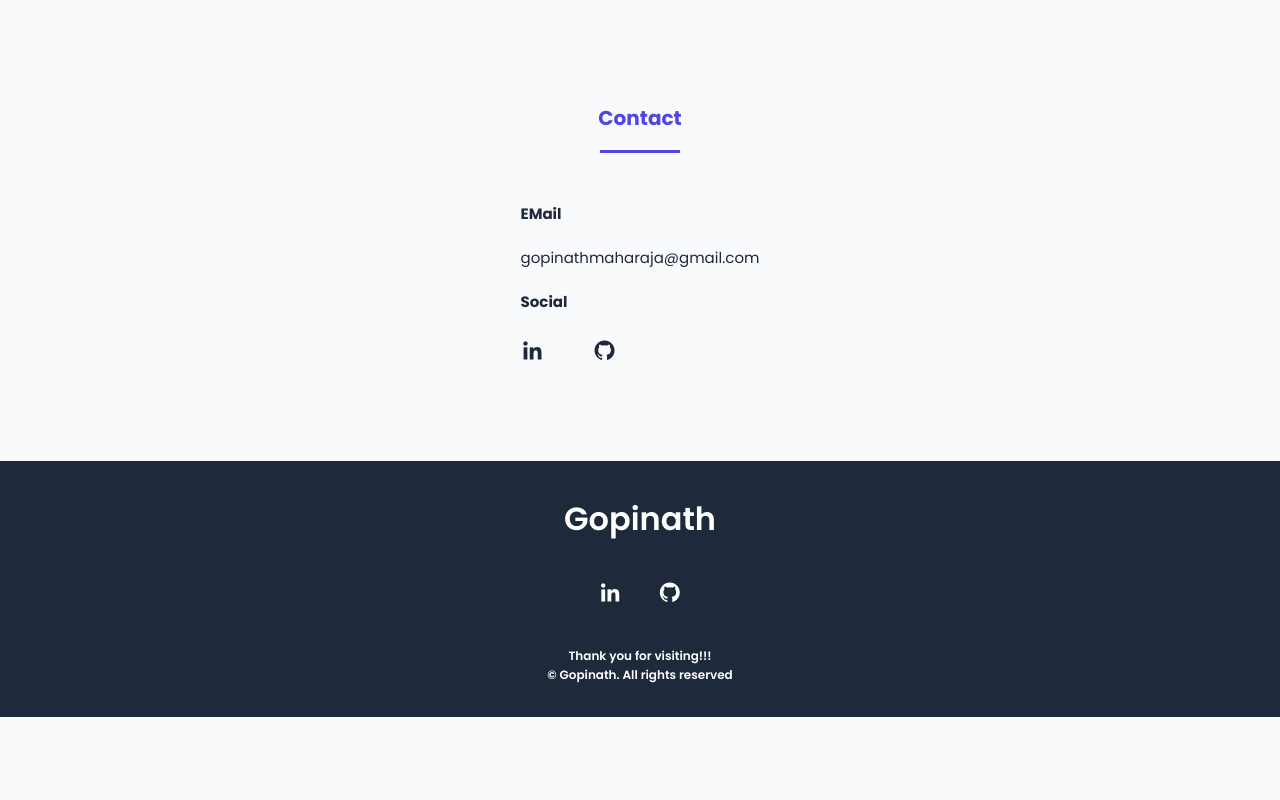
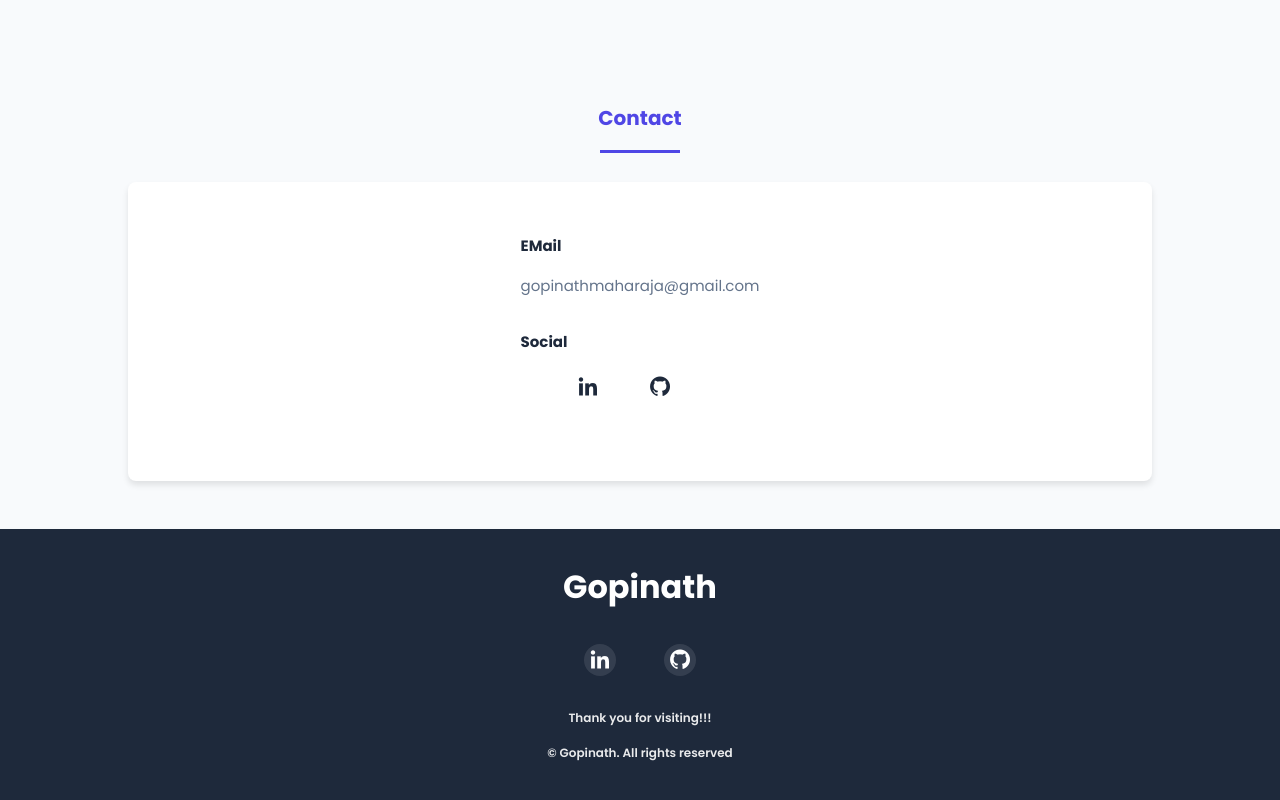
Before and after one commit to gopinathmaharaja/gopinathmaharaja.github.io, a plain HTML site: page index.html in a window 1280 px wide. Shown: the part 2550-3350 px from the top of the page. Before the commit the page ends 3267 px from the top, so only its background shows below. Drawn offline with nearby package versions, Linux system fonts and the light colour scheme.

Commit message:
Add footer styles and light mode variables for improved design

```diff
--- a/assets/css/styles.css
+++ b/assets/css/styles.css
@@ -35,6 +35,13 @@
   /* Z-index */
   --z-back: -10;
   --z-fixed: 100;
+
+  /* Light mode footer colors */
+  --footer-background: #1E293B;
+  --footer-text: #FFFFFF;
+  --footer-title: #FFFFFF;
+  --footer-social: #FFFFFF;
+  --footer-social-hover: #818CF8;
 }
 
 /* Dark theme variables */
@@ -44,10 +51,15 @@
   --text-color: #F8FAFC;
   --body-color: #1E293B;
   --title-color: #F8FAFC;
-  --text-color-light: #D1D5DB;
+  --text-color-light: #E2E8F0;
   --white-color: #1E293B;
   --container-color: #334155;
   --gradient-color: linear-gradient(135deg, #818CF8 0%, #4F46E5 100%);
+  --footer-background: #1E293B;
+  --footer-text: #E2E8F0;
+  --footer-title: #F8FAFC;
+  --footer-social: #818CF8;
+  --footer-social-hover: #4F46E5;
 }
 
 /* Dark mode transition */
@@ -400,6 +412,31 @@ img {
   border: 1.5px solid var(--second-color);
   outline: none;
   margin-bottom: var(--mb-4);
+  background-color: var(--container-color);
+  color: var(--text-color);
+}
+
+.contact__container {
+  background-color: var(--container-color);
+  padding: 2rem;
+  border-radius: 0.5rem;
+  box-shadow: var(--shadow-md);
+}
+
+.contact__container h4 {
+  color: var(--title-color);
+  margin-bottom: var(--mb-2);
+}
+
+.contact__container p {
+  color: var(--text-color-light);
+  margin-bottom: var(--mb-4);
+}
+
+.contact__container .home__social {
+  display: flex;
+  gap: var(--mb-2);
+  justify-content: center;
 }
 .contact__button {
   display: block;
@@ -412,11 +449,52 @@ img {
 
 /* ===== FOOTER =====*/
 .footer {
-  background-color: var(--second-color);
-  color: #fff;
+  background-color: var(--footer-background);
+  color: var(--footer-text);
   text-align: center;
   font-weight: var(--font-semi);
   padding: 2rem 0;
+  box-shadow: var(--shadow-md);
+}
+
+.footer__title {
+  font-size: 2rem;
+  margin-bottom: var(--mb-4);
+  color: var(--footer-title);
+  font-weight: 700;
+}
+
+.footer__social {
+  margin-bottom: var(--mb-4);
+  display: flex;
+  justify-content: center;
+  gap: var(--mb-2);
+}
+
+.footer__icon {
+  font-size: 1.5rem;
+  color: var(--footer-social);
+  margin: 0 var(--mb-2);
+  transition: color 0.3s ease;
+  display: flex;
+  align-items: center;
+  justify-content: center;
+  width: 32px;
+  height: 32px;
+  border-radius: 50%;
+  background-color: rgba(255, 255, 255, 0.1);
+}
+
+.footer__icon:hover {
+  color: var(--footer-social-hover);
+  background-color: rgba(255, 255, 255, 0.2);
+}
+
+.footer__copy {
+  font-size: var(--smaller-font-size);
+  color: var(--footer-text);
+  margin-bottom: var(--mb-2);
+  opacity: 0.9;
 }
 .footer__title {
   font-size: 2rem;
```
